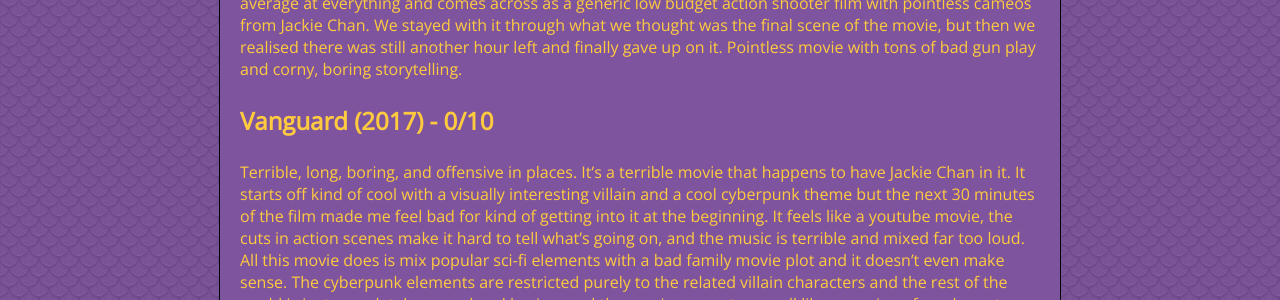
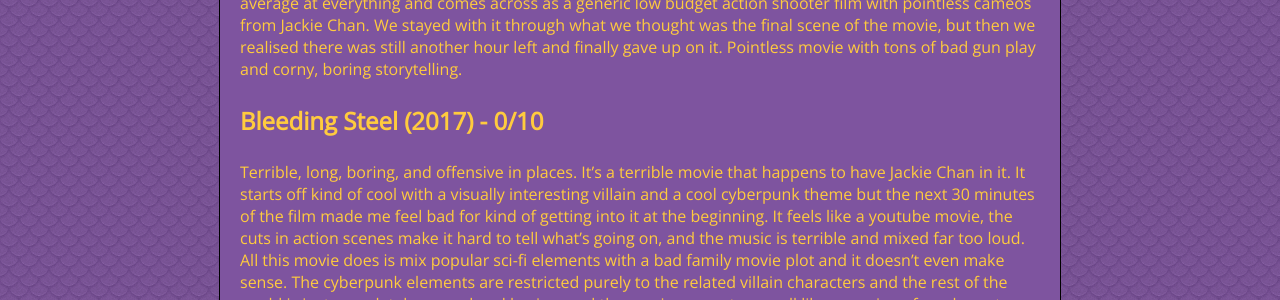
Before and after one commit to catchouli/rena.talkhaus.com, a Jekyll site: the page built from reviews/movies/bad-movies.md, in a window 1280 px wide. Shown: the part 664-964 px from the top of the page. Built offline with Jekyll 4.4.1, drawn with Linux system fonts in a browser that asks for light colours.

Commit message:
- add build.sh script - fix name of bleeding steel movie - add version to css

```diff
--- a/_layouts/default.html
+++ b/_layouts/default.html
@@ -5,7 +5,7 @@
         <title>rena's cool websight - {{ page.title }}</title>
 
         <!-- stylesheets -->
-        <link rel="stylesheet" href="/assets/css/style.css">
+        <link rel="stylesheet" href="/assets/css/style.css?vers=2">
         <link rel="shortcut icon" type="image/x-icon" href="/assets/favicon.ico">
 
         <!-- metadata -->
```
Also changed, not shown: _collections/_bad-movies/bleeding-steel.md (+1 -1 lines), 1 other file.
